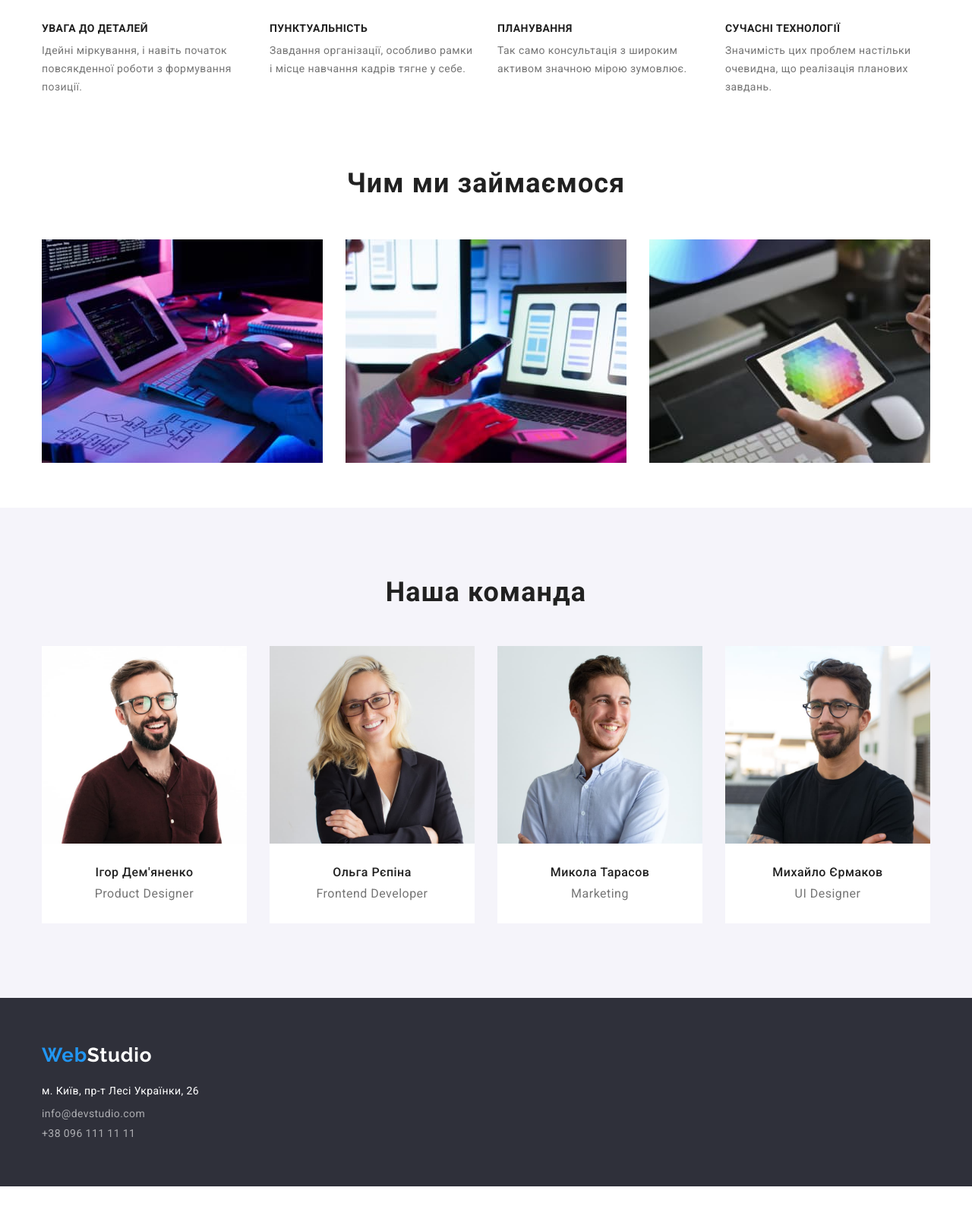
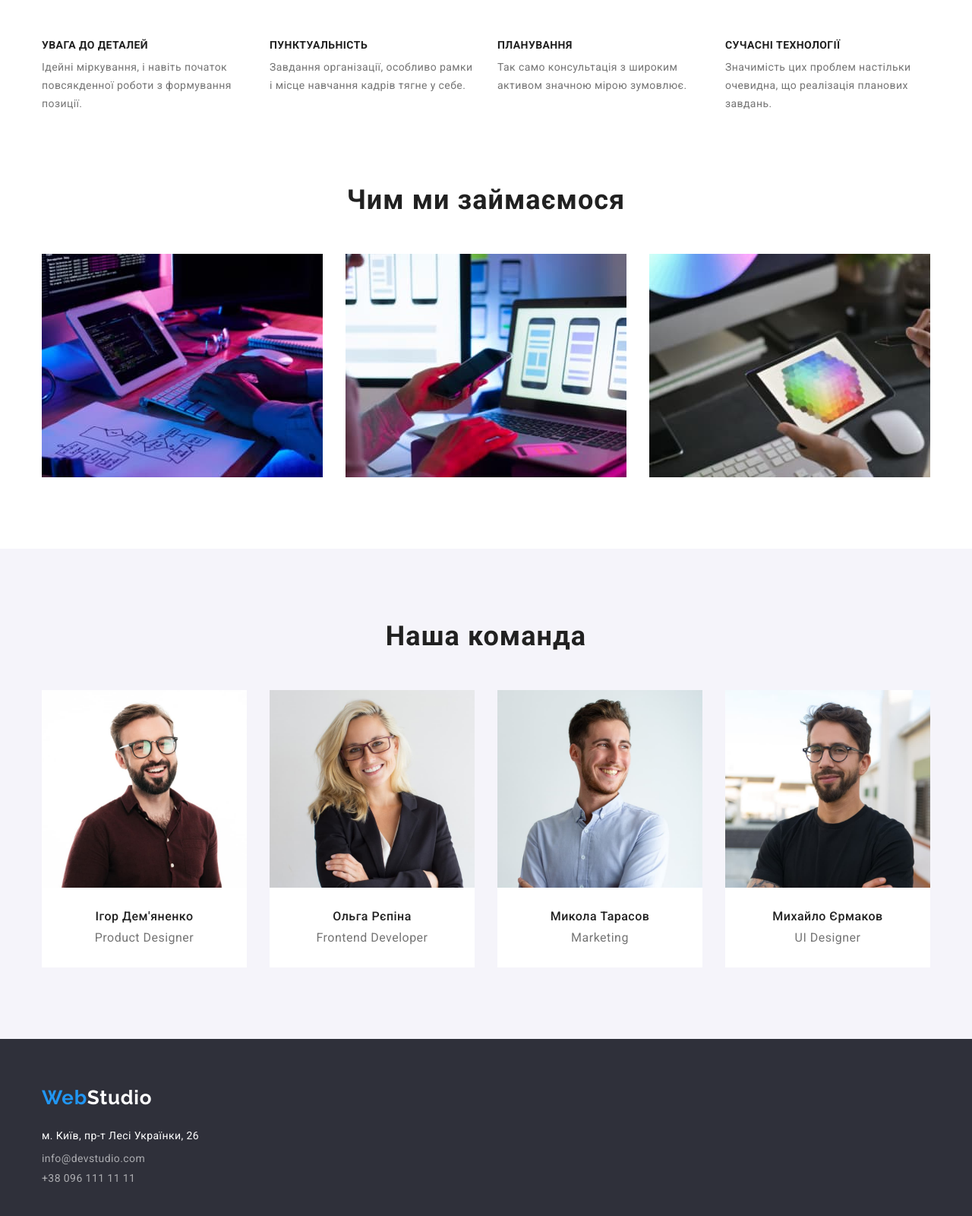
Before and after one commit to TarasDer/goit-markup-hw-03, a plain HTML site: page index.html in a window 1280 px wide. Shown: the part 724-2324 px from the top of the page at 76% size. Before the commit the page ends 2285 px from the top, so only its background shows below. Drawn offline with nearby package versions, Linux system fonts and the light colour scheme.

Commit message:
Додає виправлення до ДЗ3

```diff
--- a/css/styles.css
+++ b/css/styles.css
@@ -67,14 +67,19 @@ body {
   margin: -1px;
 }
 
+
+/* -------------HEADER--------------- */
+/* ---------logo-------- */
+header{
+  border-bottom: #ececec solid 1px;
+}
+
 header .container {
   width: 1200px;
-  border-bottom: #ececec solid 1px;
   display: flex;
   align-items: center;
 }
-/* -------------HEADER--------------- */
-/* ---------logo-------- */
+
 .header-logo {
   margin-right: 93px;
 }
@@ -86,7 +91,7 @@ header .container {
   font-style: normal;
   font-weight: 700;
   font-size: 26px;
-  line-height: 1.19;
+  line-height: calc(36/26);
   letter-spacing: 0.03em;
 }
 
@@ -186,7 +191,7 @@ header .container {
 }
 
 .feauter-section{
-  padding-top: 72px;
+  padding-top: 94px;
   padding-bottom: 94px;
 }
 
@@ -223,10 +228,10 @@ header .container {
 }
 
 .examples-section{
-  padding-bottom: 59px;
+  padding-bottom: 94px;
 }
 
-.examples-section-title{margin-bottom: 53px;
+.examples-section-title{margin-bottom: 50px;
 
 }
 
@@ -244,8 +249,8 @@ header .container {
 
 .team {
   background-color: var(--last-section-color);
-  padding-top: 90px;
-  padding-bottom: 98px;
+  padding-top: 94px;
+  padding-bottom: 94px;
 }
 
 .team-section-title{
@@ -279,11 +284,8 @@ header .container {
 }
 
 /* ---------Footer-------- */
-footer {
+.footer {
   background-color: var(--secondary-background-color);
-}
-
-footer .container{
   padding-top: 60px;
   padding-bottom: 60px;
 }
@@ -334,7 +336,7 @@ footer .logo-second {
 
 /* -----------------------Portfolio---------------------- */
 
-.portfolio{
+.portfolio-section{
   padding-top: 94px;
   padding-bottom: 94px;
 }
@@ -343,7 +345,7 @@ footer .logo-second {
   display: flex;
   justify-content: center;
   gap: 8px;
-  margin-bottom: 34px;
+  margin-bottom: 50px;
 }
 
 .button-active {
@@ -378,7 +380,6 @@ footer .logo-second {
   display: flex;
   flex-wrap: wrap;
   gap: 30px;
-
 }
 
 .works .card {
--- a/index.html
+++ b/index.html
@@ -157,7 +157,7 @@
     </div>
     </section>
   </main>
-  <footer>
+  <footer class="footer">
     <div class="container">
      <a href="" class="footer-logo logo logo-first"
       >Web<span class="logo-second">Studio</span></a>
```
Also changed, not shown: portfolio.html (+2 -2 lines).
